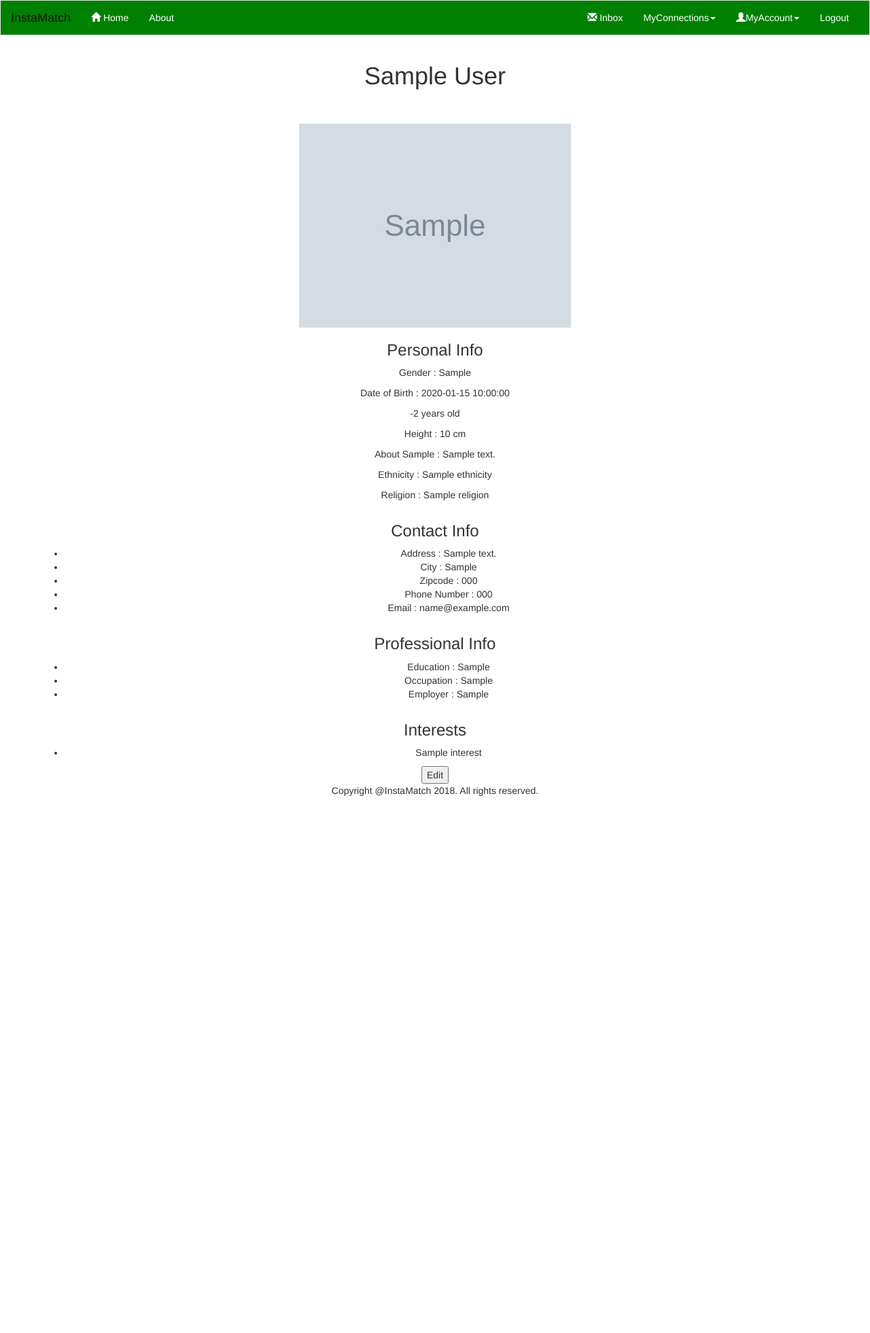
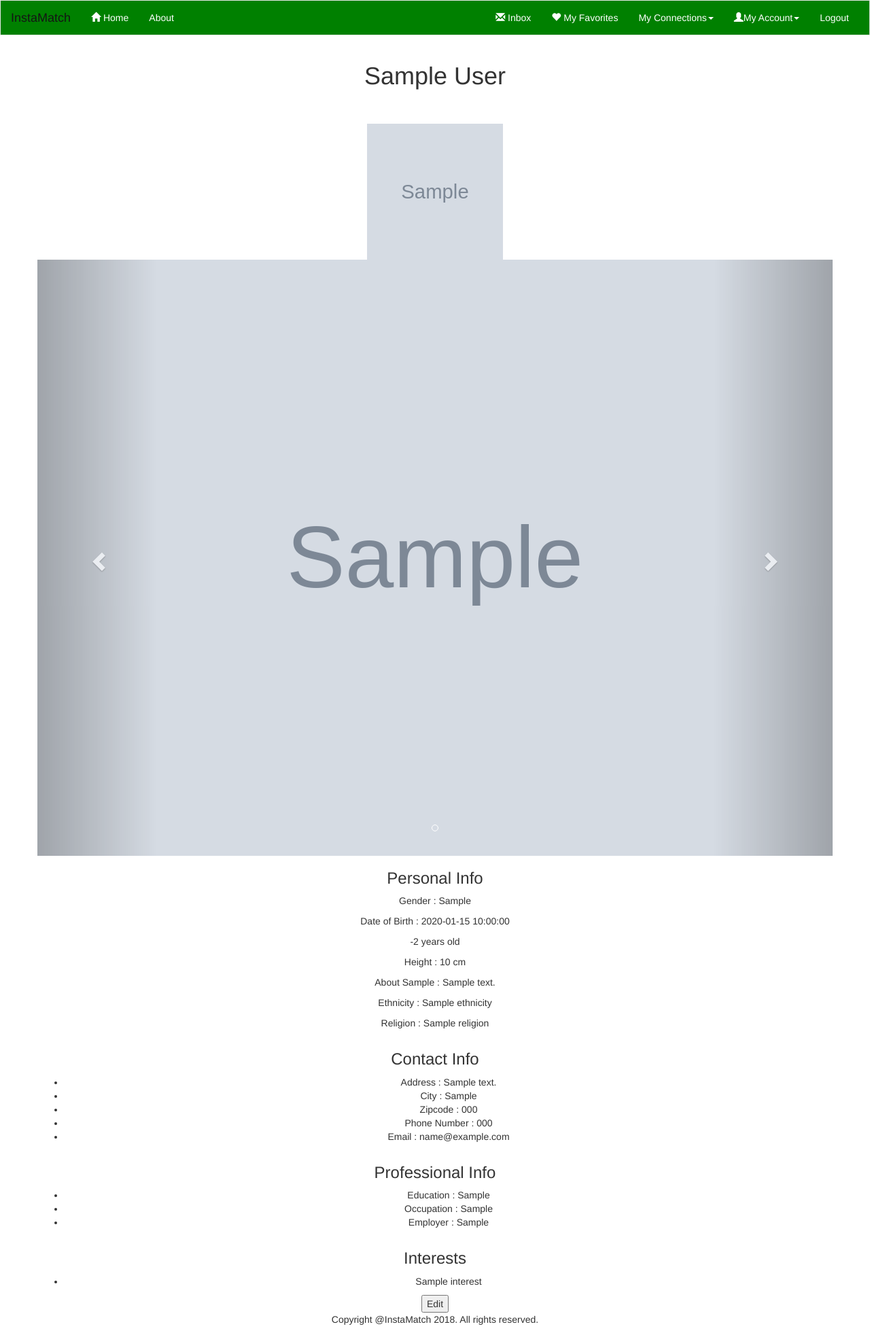
Before and after one commit to mansi135/InstaMatch, a Flask app: page /users/1 in a window 1280 px wide. Shown: the whole page at 68% size. Before the commit the page ends 1171 px from the top, so only its background shows below. Run offline with Flask 2, Linux system fonts and the light colour scheme; the visitor is signed in with stand-in values (Sample User, id 1); tables that the repository leaves empty hold one stand-in row (values such as "Sample post"); grey boxes marked "Sample" are stand-in pictures; some libraries are stand-ins or nearby versions.

Commit message:
minor styling changes

```diff
--- a/server.py
+++ b/server.py
@@ -376,15 +376,15 @@ def show_profile_page(user_id):
     # user.personal.dob = user.personal.dob.strftime('%Y-%m-%d')
 
     # BOZO - make this loop when user has more than one picture
-    pic_url = os.path.join(app.config['UPLOAD_FOLDER'],user.pictures[0].picture_url)
+    #pic_url = os.path.join(app.config['UPLOAD_FOLDER'],user.pictures[0].picture_url)
 
-    return render_template("profile-page.html", user=user, pic_url=pic_url, contacttype=contact_type, status=status)
+    return render_template("profile-page.html", user=user, UPLOAD_FOLDER=UPLOAD_FOLDER, contacttype=contact_type, status=status)
 
 
 
 
 
-
+# not needed ?
 @app.route('/search')
 @login_required
 def search():
@@ -497,6 +497,8 @@ def show_received_requests_and_update_target_seen():
     # Update target_seen in database
     new_requests = RelationManager.query.filter_by(target_userid=g.user_id, seen_by_target='not-seen').all()
 
+    # session['new_requests'] = new_requests
+
     for new_request in new_requests:
         new_request.seen_by_target = 'seen'
     db.session.commit()
@@ -514,6 +516,8 @@ def show_sent_requests_and_update_source_seen():
     """Show sent requests"""
 
     new_responses = RelationManager.query.filter_by(source_userid=g.user_id, seen_by_source='not-seen').all()
+
+    # session['new_responses'] = new_responses
 
     for new_response in new_responses:
         new_response.seen_by_source = 'seen'
@@ -631,6 +635,8 @@ def show_messages():
 
     new_messages = Message.query.filter_by(to_id=g.user_id, seen=False).all()
 
+    session['new_messages'] = new_messages
+
     for new_message in new_messages:
         new_message.seen = True
     db.session.commit()
--- a/static/js/my-homepage.js
+++ b/static/js/my-homepage.js
@@ -71,8 +71,8 @@ function showUsers(users){
 
 
     $('<div class="col-lg-3 user-summary"><div style="text-align: center" class="well"><h4>' + user.fname + '</h4><img src=/' + user.pic_url + ' width="150" height="150"> \
-        <div>' + user.age + ', ' + user.contact.city + '</div><button class="btn btn-primary" id='+ user_id +' onclick="sendRequest(' + user_id + ')">SendRequest</button> \
-         <i class="heart fa fa-heart"></i></div></div>').appendTo('#render-users');
+        <div>' + user.age + ', ' + user.contact.city + '</div><button class="btn btn-primary" id='+ user_id +' onclick="sendRequest(' + user_id + ')">Send Request</button> \
+         <i class="heart fa fa-heart-o"></i></div></div>').appendTo('#render-users');
 
   }
 
--- a/templates/base.html
+++ b/templates/base.html
@@ -46,11 +46,12 @@
 
                 <ul class="nav navbar-nav navbar-right">
                   <li><a href="/my-homepage/messages" class="msg"><span class="glyphicon glyphicon-envelope"></span> Inbox<span id="msg"></span></a></li>
+                  <li><a href="#" class="msg"><span class="glyphicon glyphicon-heart"></span> My Favorites<span id="msg"></span></a></li>
                   <li class="dropdown"><a href="#"
                                           class="dropdown-toggle"
                                           data-toggle="dropdown"
                                           role="button"
-                                          aria-expanded="false">MyConnections<span id="notification"></span><span class="caret"></span></a>
+                                          aria-expanded="false">My Connections<span id="notification"></span><span class="caret"></span></a>
                                           <ul class="dropdown-menu" role="menu">
                                               <li><a href="/my-homepage/requests-sent" class="sent">Sent<span id="sent"></span></a></li>
                                               <li><a href="/my-homepage/requests-received" class="received">Received<span id="received"></span></li>
@@ -61,7 +62,7 @@
                                           class="dropdown-toggle"
                                           data-toggle="dropdown"
                                           role="button"
-                                          aria-expanded="false"><span class="glyphicon glyphicon-user"></span>MyAccount<span class="caret"></span></a>
+                                          aria-expanded="false"><span class="glyphicon glyphicon-user"></span>My Account<span class="caret"></span></a>
                                           <ul class="dropdown-menu" role="menu">
                                               <li><a href="/users/{{ session['user_id'] }}">View Profile</a></li>
                                               <li><a href="#">Edit Profile</a></li>
@@ -99,8 +100,10 @@
 
   {% block javascript %} {% endblock %}
 
-  <footer>
-    <p>Copyright @InstaMatch 2018. All rights reserved.</p>
+  <footer class="footer-copyright">
+    <div class="container-fluid">
+      <p>Copyright @InstaMatch 2018. All rights reserved.</p>
+    </div>
 </footer>
 </body>
 </html>
--- a/templates/continue-register.html
+++ b/templates/continue-register.html
@@ -27,14 +27,14 @@
                 <input type="radio" name="gender" value="O"> Other
             </label><br><br>
             <label>Ethnicity*
-                <select name="ethnicity">
+                <select name="ethnicity" required>
                     {% for ethnicity in ethnicities %}
                         <option value="{{ ethnicity.ethnicity_id }}">{{ ethnicity.ethnicity_name }}</option>
                     {% endfor %}
                 </select>
             </label><br><br>
             <label>Religion*
-                <select name="religion">
+                <select name="religion" required>
                     {% for religion in religions %}
                         <option value="{{ religion.religion_id }}">{{ religion.religion_name }}</option>
                     {% endfor %}
--- a/templates/my-homepage.html
+++ b/templates/my-homepage.html
@@ -83,7 +83,7 @@
         #render-users {
             margin-top: 10px;
             padding: 10px;
-            background: linear-gradient(90deg, #2bc0e4 10%, #eaecc6 90%);
+            /*background: linear-gradient(90deg, #2bc0e4 10%, #eaecc6 90%);*/
         }
         .heart {
             font-size: 25px;
--- a/templates/profile-page.html
+++ b/templates/profile-page.html
@@ -16,7 +16,37 @@
     {% endfor %} -->
     <div class="row">
         <div id="personal">
-            <img src="/{{ pic_url }}">
+            <img src="/{{ UPLOAD_FOLDER }}{{ user.pictures[0].picture_url }}" width="200px" height="200px">
+
+            <div id="myCarousel" class="carousel slide" data-ride="carousel">
+                <!-- Indicators -->
+                <ol class="carousel-indicators">
+                    {% for pic in user.pictures %}
+                        <li data-target="#myCarousel" data-slide-to="pic.picture_url"></li>
+                    {% endfor %}
+                </ol>
+
+                <!-- Wrapper for slides -->
+                <div class="carousel-inner">
+                    {% for pic in user.pictures %}
+                      <div class="item active">
+                        <img src="/{{ UPLOAD_FOLDER }}{{ pic.picture_url }}" style="width:100%;">
+                      </div>
+                    {% endfor %}
+                </div>
+
+                <!-- Left and right controls -->
+                <a class="left carousel-control" href="#myCarousel" data-slide="prev">
+                  <span class="glyphicon glyphicon-chevron-left"></span>
+                  <span class="sr-only">Previous</span>
+                </a>
+                <a class="right carousel-control" href="#myCarousel" data-slide="next">
+                  <span class="glyphicon glyphicon-chevron-right"></span>
+                  <span class="sr-only">Next</span>
+                </a>
+            </div>
+
+
             <h3>Personal Info</h3>
                 <p> Gender : {{ user.personal.gender }} </p>
                 <p id="dob">Date of Birth : {{ user.personal.dob }}</p>
--- a/templates/requests-received.html
+++ b/templates/requests-received.html
@@ -106,8 +106,8 @@
         }
 
         function showResponse(result) {
-            $('#a_' + result.uid).hide()
-            $('#p_' + result.uid).hide()
+            $('#accept_' + result.uid).hide()
+            $('#pass_' + result.uid).hide()
             $('#msg_' + result.uid).html(result.response)
             $('#status_' + result.uid).html(result.status)
         }
```
Also changed, not shown: old_version/google_maps.js (added, +80 -0 lines), old_version/zip.html (added, +21 -0 lines), templates/welcome-page.html (+8 -0 lines), templates/zip.html (deleted, +0 -15 lines), old_version/login-form.html (renamed from templates/login-form.html), old_version/model_old.py (renamed from model_old.py), old_version/registration-form.html (renamed from templates/registration-form.html), old_version/server_working_old.py (renamed from server_working_old.py), old_version/show-search-results.html (renamed from templates/show-search-results.html).
